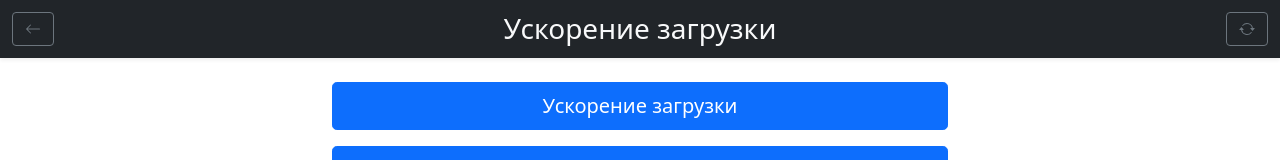
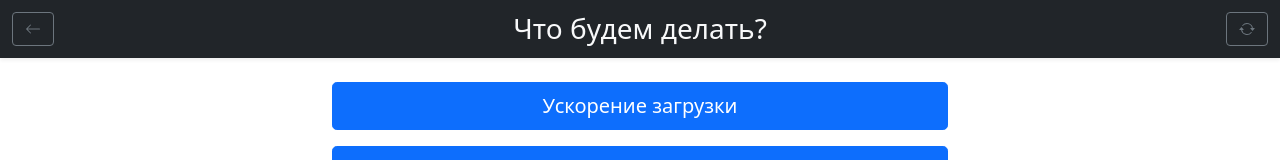
Before and after one commit to mccrush/comp, a Vue app: page / in a window 1280 px wide. Shown: the top 160 px of the page. Built offline with nearby package versions, Linux system fonts and the light colour scheme.

Commit message:
Settings Title page work

```diff
--- a/src/App.vue
+++ b/src/App.vue
@@ -1,5 +1,9 @@
 <template>
-  <Navbar @show-cat="showCat" @reset-checklist="resetChecklist" />
+  <Navbar
+    @show-cat="showCat"
+    @reset-checklist="resetChecklist"
+    :pageTitle="pageTitle"
+  />
   <div class="w-760 container">
     <transition name="fade" mode="out-in">
       <component
@@ -16,6 +20,7 @@
 
 <script>
 import 'bootstrap/dist/css/bootstrap.min.css'
+import dataCategory from '@/data/category'
 import dataBoost from '@/data/boost'
 import dataMalware from '@/data/malware'
 import dataSoftware from '@/data/software'
@@ -32,13 +37,14 @@ export default {
   },
   data() {
     return {
+      dataCategory,
       boost: JSON.parse(localStorage.getItem('cat-boost')) || dataBoost,
       malware: JSON.parse(localStorage.getItem('cat-malware')) || dataMalware,
       software:
         JSON.parse(localStorage.getItem('cat-software')) || dataSoftware,
       windows: JSON.parse(localStorage.getItem('cat-windows')) || dataWindows,
       myComponent: localStorage.getItem('comp-page') || 'Category',
-      category: localStorage.getItem('comp-cat') || 'boost'
+      category: localStorage.getItem('comp-cat') || ''
     }
   },
   computed: {
@@ -55,6 +61,11 @@ export default {
         default:
           return this.boost
       }
+    },
+    pageTitle() {
+      return this.category
+        ? this.dataCategory.find(item => item.alias === this.category).title
+        : 'Что будем делать?'
     }
   },
   methods: {
@@ -66,8 +77,10 @@ export default {
       localStorage.setItem('comp-cat', cat)
     },
     showCat() {
+      this.category = ''
       this.myComponent = Category
       localStorage.setItem('comp-page', 'Category')
+      localStorage.removeItem('comp-cat')
     },
     resetChecklist() {
       this.checklist.map(item => {
--- a/src/components/Navbar.vue
+++ b/src/components/Navbar.vue
@@ -2,7 +2,7 @@
   <nav class="navbar navbar-expand-md navbar-dark bg-dark shadow-sm">
     <div class="container-fluid justify-content-between pt-1 pb-1">
       <ButtonBack @click="$emit('show-cat')" />
-      <PageTitle />
+      <PageTitle :pageTitle="pageTitle" />
       <ButtonReload @click="$emit('reset-checklist')" />
     </div>
   </nav>
@@ -18,6 +18,11 @@ export default {
     ButtonBack,
     PageTitle,
     ButtonReload
+  },
+  props: {
+    pageTitle: {
+      type: String
+    }
   }
 }
 </script>
--- a/src/components/PageTitle.vue
+++ b/src/components/PageTitle.vue
@@ -1,3 +1,15 @@
 <template>
-  <h3 class="text-light m-0">Ускорение загрузки</h3>
+  <h6 class="d-sm-none text-light m-0">{{ pageTitle }}</h6>
+  <h5 class="d-none d-sm-block d-md-none text-light m-0">{{ pageTitle }}</h5>
+  <h3 class="d-none d-md-block text-light m-0">{{ pageTitle }}</h3>
 </template>
+
+<script>
+export default {
+  props: {
+    pageTitle: {
+      type: String
+    }
+  }
+}
+</script>
```
